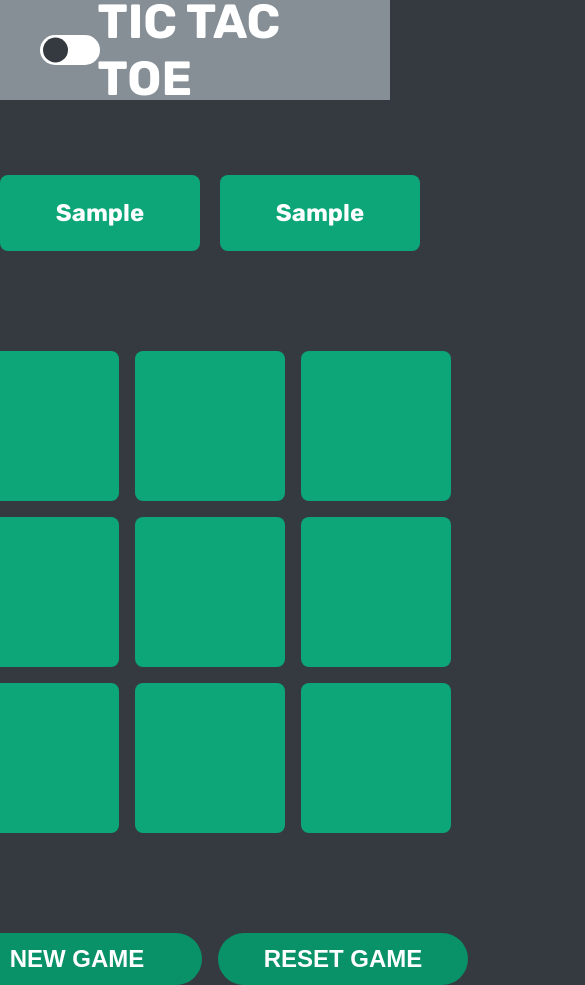
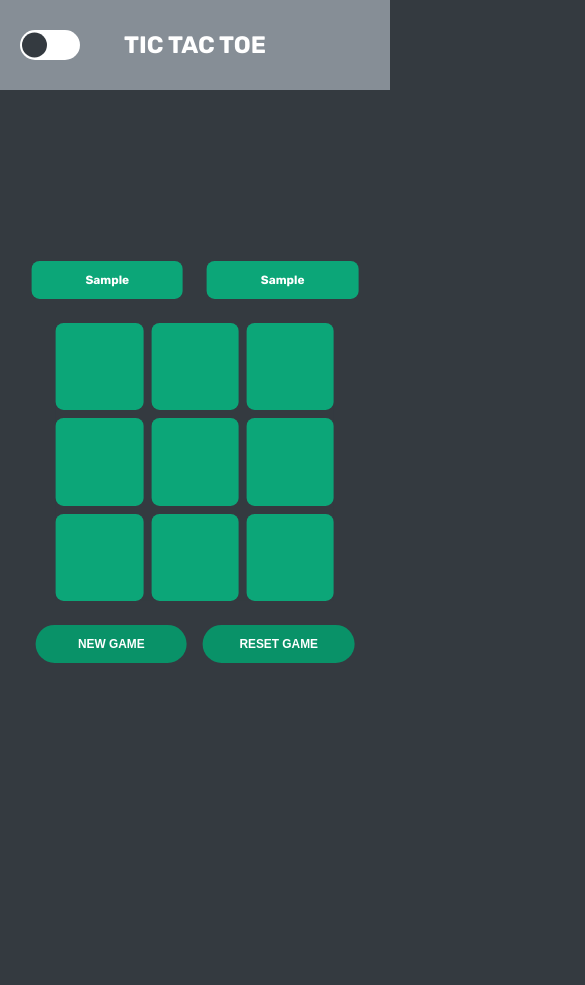
Before and after one commit to oiamo123/Tik-Tac-Toe, a plain HTML site: page index.html in a window 390 px wide. Both pictures are taken after typing "Sample", "Sample" into the empty fields and a click on the button "SUBMIT". Shown: the top 985 px of the page, 585 px wide, since content can reach past the window. After the commit the page ends 844 px from the top, so only its background shows below. Drawn offline with Linux system fonts and the light colour scheme.

Commit message:
Tik Tac Toe

```diff
--- a/index.html
+++ b/index.html
@@ -2,7 +2,8 @@
 <html lang="en">
   <head>
     <meta charset="UTF-8" />
-    <meta http-equiv="X-UA-Compatible" content="IE=edge" />
+    <!-- <meta http-equiv="X-UA-Compatible" content="IE=edge" /> -->
+    <meta content="width=device-width,initial-scale=1" name="viewport" />
     <meta name="viewport" content="width=device-width, initial-scale=1.0" />
     <link rel="preconnect" href="https://fonts.googleapis.com" />
     <link rel="preconnect" href="https://fonts.gstatic.com" crossorigin />
--- a/styles.css
+++ b/styles.css
@@ -26,6 +26,220 @@
   box-sizing: border-box;
 }
 
+@media only screen and (max-width: 900px) {
+  * {
+    border: 0;
+    padding: 0;
+    margin: 0;
+    box-sizing: border-box;
+  }
+
+  html {
+    color: #fff;
+    background-color: var(--html--color);
+  }
+
+  body {
+    font-family: "Rubik", sans-serif;
+  }
+
+  nav {
+    position: relative;
+    height: 90px;
+    background-color: var(--nav--color);
+  }
+
+  nav h1 {
+    font-weight: 600;
+    font-size: calc(1rem + 2vw);
+    position: absolute;
+    left: 50%;
+    top: 50%;
+    transform: translate(-50%, -50%);
+  }
+
+  #theme {
+    display: none;
+  }
+
+  label[for="theme"] {
+    position: absolute;
+    left: 5%;
+    top: 50%;
+    transform: translate(0, -50%);
+    height: 30px;
+    width: 60px;
+    background-color: #fff;
+    border-radius: 100px;
+  }
+
+  label[for="theme"]:hover {
+    cursor: pointer;
+  }
+
+  label[for="theme"]::after {
+    position: absolute;
+    content: "";
+    width: 25px;
+    height: 25px;
+    border-radius: 50%;
+    background-color: #343a40;
+    top: 50%;
+    left: 2.5px;
+    transform: translate(0, -50%);
+    transition: 0.2s;
+  }
+
+  #theme:checked + label[for="theme"]:after {
+    left: calc(100% - 2.5px);
+    transform: translate(-100%, -50%);
+  }
+
+  .hidden {
+    visibility: hidden;
+    opacity: 0;
+    transition: 0.7s;
+  }
+
+  aside {
+    width: 60%;
+    display: flex;
+    flex-direction: column;
+    align-items: center;
+    gap: 20px;
+    padding: 24px 8px;
+    margin: 75px auto;
+    background-color: var(--aside--color);
+    border-radius: 8px;
+  }
+
+  aside div {
+    width: 80%;
+    font-size: 16px;
+    font-weight: 600;
+    padding: 24px;
+    display: flex;
+    flex-direction: column;
+    align-items: center;
+    gap: 10px;
+    background-color: var(--div--color);
+    border-radius: 8px;
+  }
+
+  aside div input {
+    height: 12px;
+    margin: 16px 0;
+    width: 70%;
+    border-radius: 50px;
+    text-align: left;
+    font-size: 12px;
+    padding: 20px;
+  }
+
+  aside button {
+    align-self: center;
+    justify-self: center;
+    padding: 12px 34px;
+    border-radius: 50px;
+    font-weight: 600;
+    font-size: 24px;
+    grid-column: 1 / -1;
+    grid-row: 2 / 3;
+    background-color: var(--button);
+    color: #fff;
+    transition: 0.2s;
+  }
+
+  aside button:hover {
+    cursor: pointer;
+    background-color: var(--button--hover);
+  }
+
+  .game {
+    display: grid;
+    grid-template-columns: repeat(2, 1fr);
+    grid-template-rows: auto auto auto;
+    margin-top: 40px;
+    gap: 24px;
+    position: absolute;
+    top: 50%;
+    left: 50%;
+    transform: translate(-50%, -50%);
+  }
+
+  .game h2 {
+    font-size: calc(0.5rem + 1vw);
+    background-color: var(--h2--color);
+    padding: 12px 24px;
+    border-radius: 8px;
+    width: calc(8rem + 6vw);
+    text-align: center;
+  }
+
+  .game h2:nth-child(1) {
+    justify-self: flex-end;
+  }
+
+  .game h2:nth-child(2) {
+    justify-self: flex-start;
+  }
+
+  main {
+    align-self: center;
+    justify-self: center;
+    grid-row: 2 / 3;
+    grid-column: 1 / -1;
+    display: grid;
+    grid-template-columns: repeat(3, 1fr);
+    grid-template-rows: repeat(3, auto);
+    gap: 8px;
+
+    background-color: var(--html--color);
+  }
+
+  main div {
+    display: flex;
+    align-items: center;
+    justify-content: center;
+    width: calc(6vw + 4rem);
+    height: calc(6vw + 4rem);
+    background-color: var(--div--color);
+    border-radius: 8px;
+    font-size: 300%;
+    transition: 0.2s;
+  }
+
+  main div:hover {
+    cursor: pointer;
+    background-color: var(--button--hover);
+  }
+
+  .game button {
+    width: calc(8rem + 6vw);
+    font-size: 16px;
+    font-size: calc(0.5rem + 1vw);
+    font-weight: 600;
+    color: #fff;
+    background-color: var(--button);
+    padding: 12px 24px;
+    border-radius: 100px;
+    transition: 0.2s;
+  }
+
+  .game button:hover {
+    cursor: pointer;
+    background-color: var(--button--hover);
+  }
+
+  .game .buttons {
+    grid-area: 3 / 1 / 4 / -1;
+    gap: 16px;
+    display: flex;
+    justify-content: center;
+  }
+}
+
+@media (min-width: 900px) {
   html {
     background: var(--html--color);
   }
@@ -229,3 +443,4 @@ main div:hover {
     display: flex;
     justify-content: center;
   }
+}
```
Lines whose indentation alone changed are shown as unchanged.
